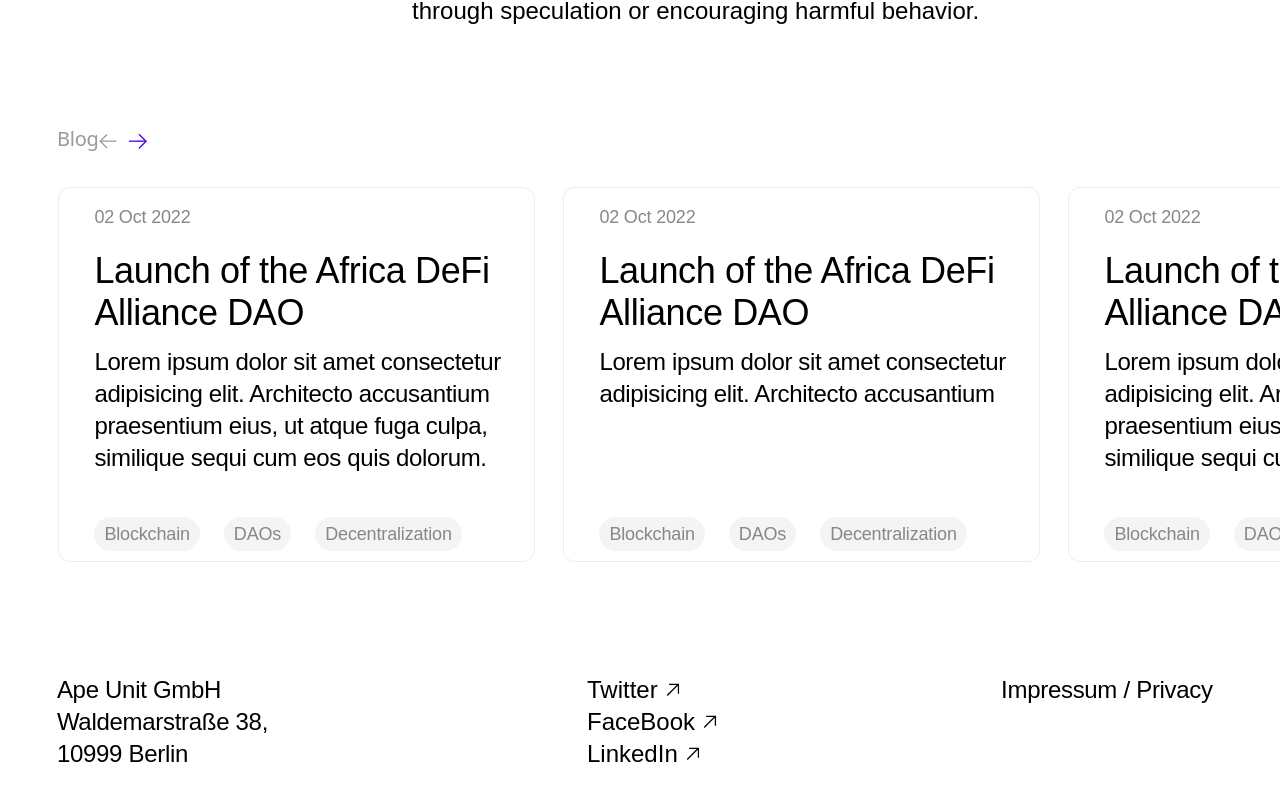
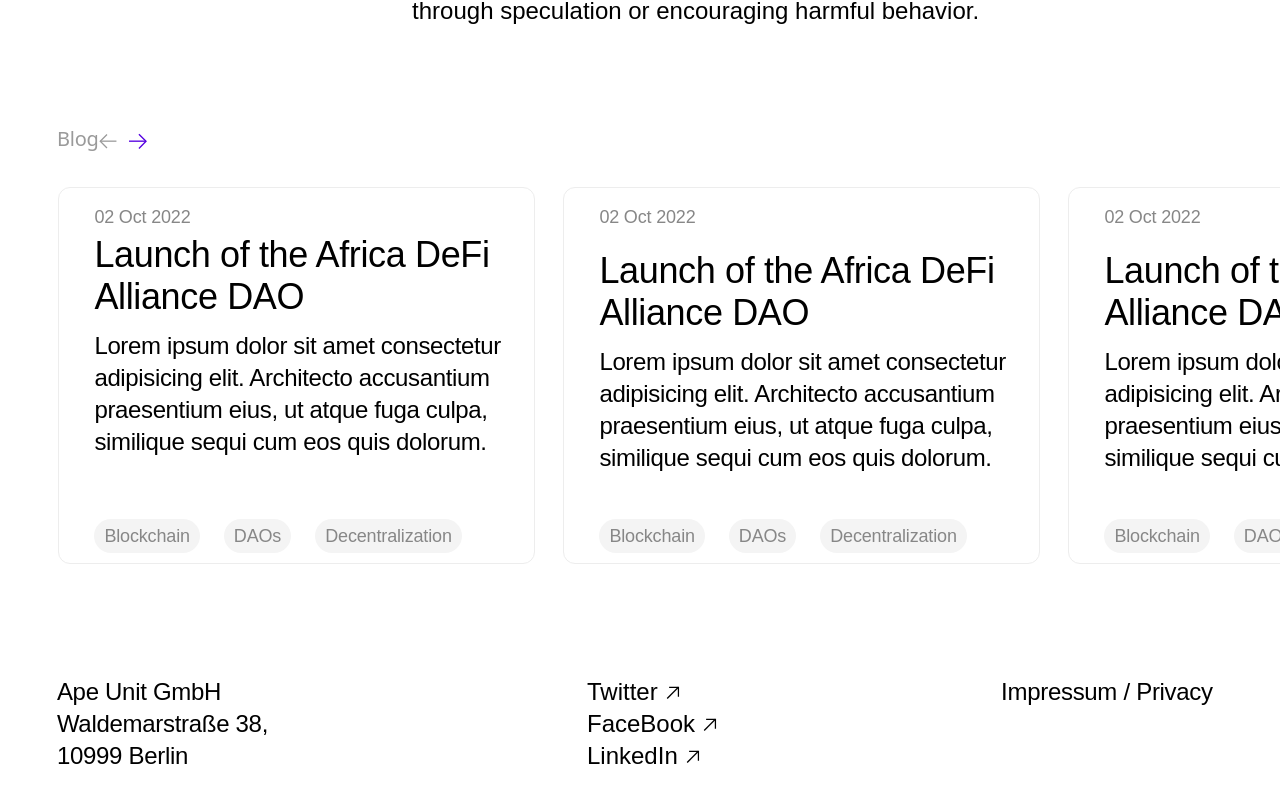
Before and after one commit to TheGymRwanda/unit8-maroon, a Next.js app: page / in a window 1280 px wide. Shown: the part 1807-2610 px from the top of the page. Built offline with nearby package versions, Linux system fonts and the light colour scheme.

Commit message:
fix: Removing arbitrary values in BlogCard and blog

```diff
--- a/components/cards/BlogCard.jsx
+++ b/components/cards/BlogCard.jsx
@@ -4,22 +4,22 @@ import Tag from "../ui/Tag";
 export default function BlogCard(props) {
   return (
     <>
-      <div className="flex gap-7 overflow-scroll pb-4 p-[1.2813rem] py-[2rem] md:pl-[2.25rem] xl:[4rem] 2xl:[5.25rem] lg:pl-[3.65rem] lg-sm:pb-10 cardScroll">
+      <div className="flex gap-7 overflow-scroll pb-4 p-1.2813 py-8 md:pl-2.25   lg:pl-3.65 lg-sm:pb-10 cardScroll">
         <div class="flex flex-col  md:w-112 lg:w-29.8125 box-border px-5 w-75.5 rounded-xl border border-solid border-secondaryGrey shadow-2.5xl lg:px-35">
           <div class="flex-1 bg-white flex flex-col justify-between">
             <div class="flex-1">
-              <p class="w-65.5 mt-[1.25rem] font-Neufile text-desktopHeadingTwo font-normal leading-2.5 tracking-cardDescription text-primaryGrey md:w-102 lg:w-27.3125
+              <p class="w-65.5 mt-1.25 font-Neufile text-desktopHeadingTwo font-normal leading-2.5 tracking-cardDescription text-primaryGrey md:w-102 lg:w-27.3125
         ">
                 <a href="#" class="">02 Oct 2022 </a>
               </p>
               <a href="#" class="block mt-2">
                 <p class="
-          w-65.5 font-Neufile text-mobHeadingThree font-normal leading-8.5 tracking-cardDescription text-black md:w-109.25  md:text-4xl md:leading-10.5 tablet:text-tabletHeadingOne tablet:leading-2.6 lg:text-tabletHeadingOne lg:leading-2.625 mt-[1.5rem] ">Launch of the Africa DeFi Alliance DAO</p>
+          w-65.5 font-Neufile text-mobHeadingThree font-normal leading-8.5 tracking-cardDescription text-black md:w-109.25  md:text-4xl md:leading-10.5 tablet:text-tabletHeadingOne tablet:leading-2.6 lg:text-tabletHeadingOne lg:leading-2.625 mt-1.5rem ">Launch of the Africa DeFi Alliance DAO</p>
                 <p class="mt-3  w-65.5 font-Neufile text-xl font-normal tracking-cardSubTitle text-black  md:w-101.25 md:text-2xl md:tracking-cardSubDescription lg:w-27.3125
           ">Lorem ipsum dolor sit amet consectetur adipisicing elit. Architecto accusantium praesentium eius, ut atque fuga culpa, similique sequi cum eos quis dolorum.</p>
               </a>
             </div>
-            <div class="mt-[1.6875rem] xl:mt-[2.5625rem] mb-[0.625rem] space-y-[2px]">
+            <div class="mt-1.6875 xl:mt-2.5625 mb-0.625 space-y-0.5">
               <div className="flex w-27.0625 gap-1.5 md:hidden 2xl:flex">
                 <Tag>{"Blockchain"}</Tag>
                 <Tag>{"DAOs"}</Tag>
@@ -33,22 +33,21 @@ export default function BlogCard(props) {
             </div>
           </div>
         </div>
-        <div class="flex flex-col  md:w-112 lg:w-29.8125
-  box-border px-5 w-75.5 rounded-xl border border-solid border-secondaryGrey shadow-2.5xl lg:px-35">
+        <div class="flex flex-col  md:w-112 lg:w-29.8125 box-border px-5 w-75.5 rounded-xl border border-solid border-secondaryGrey shadow-2.5xl lg:px-35">
           <div class="flex-1 bg-white flex flex-col justify-between">
             <div class="flex-1">
-              <p class="w-65.5 mt-[1.25rem] font-Neufile text-desktopHeadingTwo font-normal leading-2.5 tracking-cardDescription text-primaryGrey md:w-102 lg:w-27.3125
+              <p class="w-65.5 mt-1.25 font-Neufile text-desktopHeadingTwo font-normal leading-2.5 tracking-cardDescription text-primaryGrey md:w-102 lg:w-27.3125
         ">
                 <a href="#" class="">02 Oct 2022 </a>
               </p>
               <a href="#" class="block mt-2">
                 <p class="
-          w-65.5 font-Neufile text-mobHeadingThree font-normal leading-8.5 tracking-cardDescription text-black md:w-109.25  md:text-4xl md:leading-10.5 tablet:text-tabletHeadingOne tablet:leading-2.6 lg:text-tabletHeadingOne lg:leading-2.625 mt-[1.5rem] ">Launch of the Africa DeFi Alliance DAO</p>
+          w-65.5 font-Neufile text-mobHeadingThree font-normal leading-8.5 tracking-cardDescription text-black md:w-109.25  md:text-4xl md:leading-10.5 tablet:text-tabletHeadingOne tablet:leading-2.6 lg:text-tabletHeadingOne lg:leading-2.625 mt-1.5 ">Launch of the Africa DeFi Alliance DAO</p>
                 <p class="mt-3  w-65.5 font-Neufile text-xl font-normal tracking-cardSubTitle text-black  md:w-101.25 md:text-2xl md:tracking-cardSubDescription lg:w-27.3125
-          ">Lorem ipsum dolor sit amet consectetur adipisicing elit. Architecto accusantium </p>
+          ">Lorem ipsum dolor sit amet consectetur adipisicing elit. Architecto accusantium praesentium eius, ut atque fuga culpa, similique sequi cum eos quis dolorum.</p>
               </a>
             </div>
-            <div class="mt-[1.6875rem] xl:mt-[2.5625rem] mb-[0.625rem] space-y-[2px]">
+            <div class="mt-1.6875 xl:mt-2.5625 mb-0.625 space-y-0.5">
               <div className="flex w-27.0625 gap-1.5 md:hidden 2xl:flex">
                 <Tag>{"Blockchain"}</Tag>
                 <Tag>{"DAOs"}</Tag>
@@ -62,22 +61,22 @@ export default function BlogCard(props) {
             </div>
           </div>
         </div>
-        <div class="flex flex-col  md:w-112 lg:w-29.8125
-  box-border px-5 w-75.5 rounded-xl border border-solid border-secondaryGrey shadow-2.5xl lg:px-35">
+
+        <div class="flex flex-col  md:w-112 lg:w-29.8125 box-border px-5 w-75.5 rounded-xl border border-solid border-secondaryGrey shadow-2.5xl lg:px-35">
           <div class="flex-1 bg-white flex flex-col justify-between">
             <div class="flex-1">
-              <p class="w-65.5 mt-[1.25rem] font-Neufile text-desktopHeadingTwo font-normal leading-2.5 tracking-cardDescription text-primaryGrey md:w-102 lg:w-27.3125
+              <p class="w-65.5 mt-1.25 font-Neufile text-desktopHeadingTwo font-normal leading-2.5 tracking-cardDescription text-primaryGrey md:w-102 lg:w-27.3125
         ">
                 <a href="#" class="">02 Oct 2022 </a>
               </p>
               <a href="#" class="block mt-2">
                 <p class="
-          w-65.5 font-Neufile text-mobHeadingThree font-normal leading-8.5 tracking-cardDescription text-black md:w-109.25  md:text-4xl md:leading-10.5 tablet:text-tabletHeadingOne tablet:leading-2.6 lg:text-tabletHeadingOne lg:leading-2.625 mt-[1.5rem] ">Launch of the Africa DeFi Alliance DAO</p>
+          w-65.5 font-Neufile text-mobHeadingThree font-normal leading-8.5 tracking-cardDescription text-black md:w-109.25  md:text-4xl md:leading-10.5 tablet:text-tabletHeadingOne tablet:leading-2.6 lg:text-tabletHeadingOne lg:leading-2.625 mt-1.5 ">Launch of the Africa DeFi Alliance DAO</p>
                 <p class="mt-3  w-65.5 font-Neufile text-xl font-normal tracking-cardSubTitle text-black  md:w-101.25 md:text-2xl md:tracking-cardSubDescription lg:w-27.3125
           ">Lorem ipsum dolor sit amet consectetur adipisicing elit. Architecto accusantium praesentium eius, ut atque fuga culpa, similique sequi cum eos quis dolorum.</p>
               </a>
             </div>
-            <div class="mt-[1.6875rem] xl:mt-[2.5625rem] mb-[0.625rem] space-y-[2px]">
+            <div class="mt-1.6875 xl:mt-2.5625 mb-0.625 space-y-0.5">
               <div className="flex w-27.0625 gap-1.5 md:hidden 2xl:flex">
                 <Tag>{"Blockchain"}</Tag>
                 <Tag>{"DAOs"}</Tag>
@@ -91,22 +90,22 @@ export default function BlogCard(props) {
             </div>
           </div>
         </div>
-        <div class="flex flex-col  md:w-112 lg:w-29.8125
-  box-border px-5 w-75.5 rounded-xl border border-solid border-secondaryGrey shadow-2.5xl lg:px-35">
+
+        <div class="flex flex-col  md:w-112 lg:w-29.8125 box-border px-5 w-75.5 rounded-xl border border-solid border-secondaryGrey shadow-2.5xl lg:px-35">
           <div class="flex-1 bg-white flex flex-col justify-between">
             <div class="flex-1">
-              <p class="w-65.5 mt-[1.25rem] font-Neufile text-desktopHeadingTwo font-normal leading-2.5 tracking-cardDescription text-primaryGrey md:w-102 lg:w-27.3125
+              <p class="w-65.5 mt-1.25 font-Neufile text-desktopHeadingTwo font-normal leading-2.5 tracking-cardDescription text-primaryGrey md:w-102 lg:w-27.3125
         ">
                 <a href="#" class="">02 Oct 2022 </a>
               </p>
               <a href="#" class="block mt-2">
                 <p class="
-          w-65.5 font-Neufile text-mobHeadingThree font-normal leading-8.5 tracking-cardDescription text-black md:w-109.25  md:text-4xl md:leading-10.5 tablet:text-tabletHeadingOne tablet:leading-2.6 lg:text-tabletHeadingOne lg:leading-2.625 mt-[1.5rem] ">Launch of the Africa DeFi Alliance DAO</p>
+          w-65.5 font-Neufile text-mobHeadingThree font-normal leading-8.5 tracking-cardDescription text-black md:w-109.25  md:text-4xl md:leading-10.5 tablet:text-tabletHeadingOne tablet:leading-2.6 lg:text-tabletHeadingOne lg:leading-2.625 mt-1.5 ">Launch of the Africa DeFi Alliance DAO</p>
                 <p class="mt-3  w-65.5 font-Neufile text-xl font-normal tracking-cardSubTitle text-black  md:w-101.25 md:text-2xl md:tracking-cardSubDescription lg:w-27.3125
           ">Lorem ipsum dolor sit amet consectetur adipisicing elit. Architecto accusantium praesentium eius, ut atque fuga culpa, similique sequi cum eos quis dolorum.</p>
               </a>
             </div>
-            <div class="mt-[1.6875rem] xl:mt-[2.5625rem] mb-[0.625rem] space-y-[2px]">
+            <div class="mt-1.6875 xl:mt-2.5625 mb-0.625 space-y-0.5">
               <div className="flex w-27.0625 gap-1.5 md:hidden 2xl:flex">
                 <Tag>{"Blockchain"}</Tag>
                 <Tag>{"DAOs"}</Tag>
@@ -120,22 +119,22 @@ export default function BlogCard(props) {
             </div>
           </div>
         </div>
-        <div class="flex flex-col  md:w-112 lg:w-29.8125
-  box-border px-5 w-75.5 rounded-xl border border-solid border-secondaryGrey shadow-2.5xl lg:px-35">
+
+        <div class="flex flex-col  md:w-112 lg:w-29.8125 box-border px-5 w-75.5 rounded-xl border border-solid border-secondaryGrey shadow-2.5xl lg:px-35">
           <div class="flex-1 bg-white flex flex-col justify-between">
             <div class="flex-1">
-              <p class="w-65.5 mt-[1.25rem] font-Neufile text-desktopHeadingTwo font-normal leading-2.5 tracking-cardDescription text-primaryGrey md:w-102 lg:w-27.3125
+              <p class="w-65.5 mt-1.25 font-Neufile text-desktopHeadingTwo font-normal leading-2.5 tracking-cardDescription text-primaryGrey md:w-102 lg:w-27.3125
         ">
                 <a href="#" class="">02 Oct 2022 </a>
               </p>
               <a href="#" class="block mt-2">
                 <p class="
-          w-65.5 font-Neufile text-mobHeadingThree font-normal leading-8.5 tracking-cardDescription text-black md:w-109.25  md:text-4xl md:leading-10.5 tablet:text-tabletHeadingOne tablet:leading-2.6 lg:text-tabletHeadingOne lg:leading-2.625 mt-[1.5rem] ">Launch of the Africa DeFi Alliance DAO</p>
+          w-65.5 font-Neufile text-mobHeadingThree font-normal leading-8.5 tracking-cardDescription text-black md:w-109.25  md:text-4xl md:leading-10.5 tablet:text-tabletHeadingOne tablet:leading-2.6 lg:text-tabletHeadingOne lg:leading-2.625 mt-1.5 ">Launch of the Africa DeFi Alliance DAO</p>
                 <p class="mt-3  w-65.5 font-Neufile text-xl font-normal tracking-cardSubTitle text-black  md:w-101.25 md:text-2xl md:tracking-cardSubDescription lg:w-27.3125
           ">Lorem ipsum dolor sit amet consectetur adipisicing elit. Architecto accusantium praesentium eius, ut atque fuga culpa, similique sequi cum eos quis dolorum.</p>
               </a>
             </div>
-            <div class="mt-[1.6875rem] xl:mt-[2.5625rem] mb-[0.625rem] space-y-[2px]">
+            <div class="mt-1.6875 xl:mt-2.5625 mb-0.625 space-y-0.5">
               <div className="flex w-27.0625 gap-1.5 md:hidden 2xl:flex">
                 <Tag>{"Blockchain"}</Tag>
                 <Tag>{"DAOs"}</Tag>
--- a/tailwind.config.js
+++ b/tailwind.config.js
@@ -81,7 +81,11 @@ module.exports = {
 
 
     margin: {
+      "1.5" : "1.5rem",
 '5.5' : '1.1875rem',
+'1.6875' : '1.6875rem',
+"2.5625":"2.5625rem",
+"0.625" : "0.625rem",
          '14.8125': '14.8125rem',
         '4.8356': '4.8356rem',
         '4.4306': '4.4306rem',
@@ -103,7 +107,8 @@ module.exports = {
       'fit':'fit-content',
       '11.5/12' : '91%',      // width on desktop
       '11.8/12' : '93%',      //width on tablet
-      '10.5/12' : '90%'      //width on mobile
+      '10.5/12' : '90%' ,     //width on mobile
+      "1.25" : "1.25rem",
 
     },
 
@@ -205,6 +210,7 @@ module.exports = {
     },
 
         padding: {
+          '1.2813' : "1.2813rem",
           '6.1563': '6.1563rem',
           '14.8125': '14.8125rem',
           '4.8356': '4.8356rem',
@@ -219,6 +225,7 @@ module.exports = {
           '2.25':'2.25rem',
           '2.4375':'2.4375rem',
           '3.85':'3.85rem',
+          '3.65' : '3.65rem'
         },
 
     dropShadow: {
```
